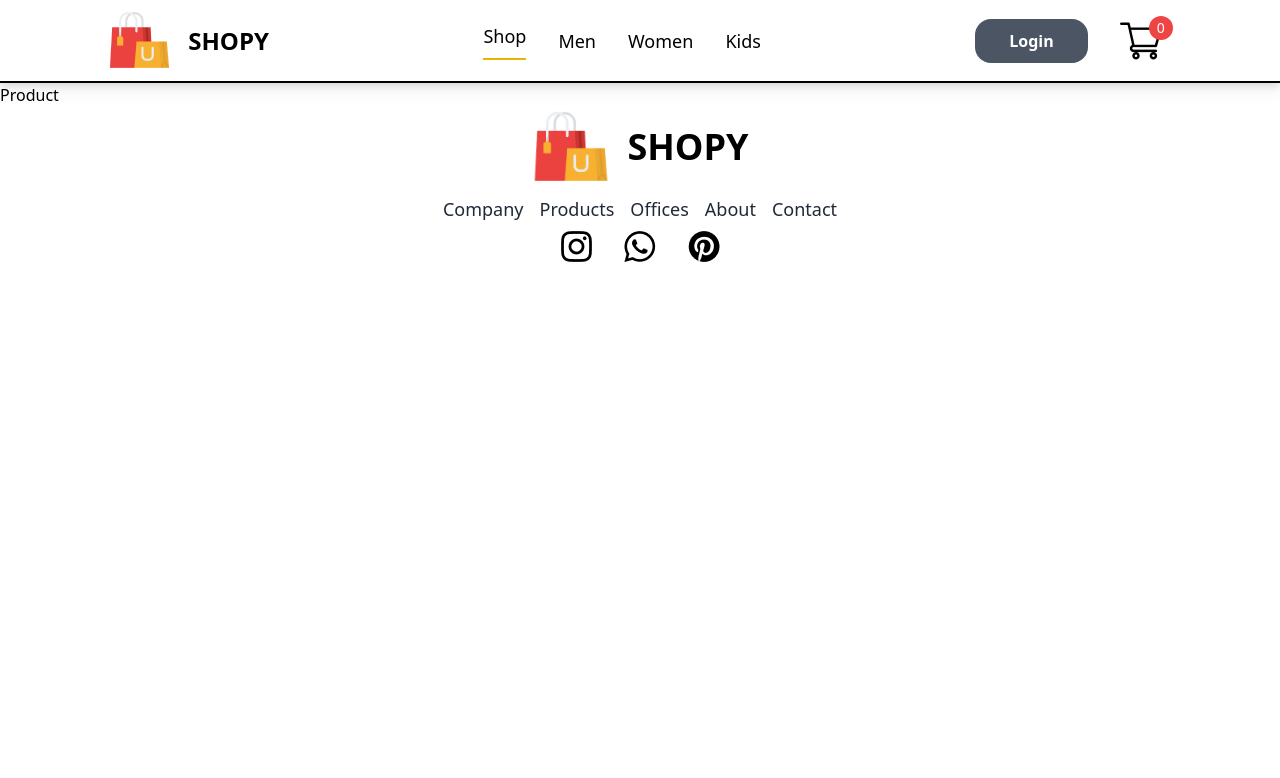
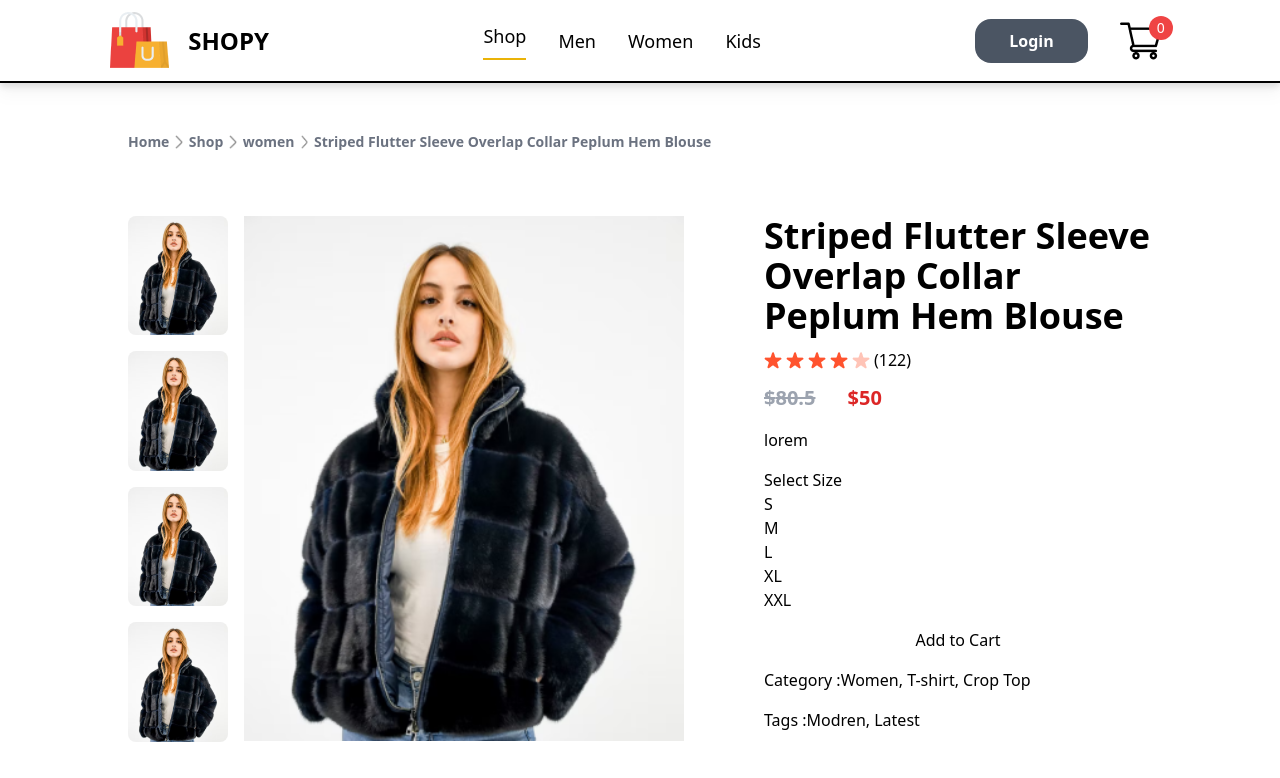
Before and after one commit to chaitugujjula00/ecommerce, a React (Create React App) app in the folder frontend/: page /product/1 in a window 1280 px wide. Shown: the top 778 px of the page. Built offline with nearby package versions, Linux system fonts and the light colour scheme.

Commit message:
half product page

```diff
--- /dev/null
+++ b/frontend/src/Components/BreadCrum.js
@@ -0,0 +1,12 @@
+import React from 'react'
+import arrow from './Assets/breadcrum_arrow.png'
+const BreadCrum = (props) => {
+  const {product} = props;
+  return (
+    <div className='flex gap-[6px] align-middle py-4 text-[14px] text-gray-500 font-bold'>
+      Home <img className='h-[14px] mt-1' src={arrow} alt=''/> Shop <img className='h-[14px] mt-1' src={arrow} alt=''/>{product.category}<img className='h-[14px] mt-1' src={arrow} alt=''/>{product.name}
+    </div>
+  )
+}
+
+export default BreadCrum
--- /dev/null
+++ b/frontend/src/Components/ProductDisplay.js
@@ -0,0 +1,56 @@
+import React from 'react'
+import star_icon from './Assets/star_icon.png'
+import star_dull_icon from './Assets/star_dull_icon.png'
+const ProductDisplay = (props) => {
+    const {product} = props;
+  return (
+    <div className='flex gap-20 mt-12'>
+        <div className='flex gap-4'>
+            <div className='flex flex-col gap-4 w-[100px]'>
+                <img className='rounded-lg transition duration-200 hover:drop-shadow-md hover:scale-105 hover:cursor-pointer' src={product.image} alt=''/>
+                <img className='rounded-lg transition duration-200 hover:drop-shadow-md hover:scale-105 hover:cursor-pointer' src={product.image} alt=''/>
+                <img className='rounded-lg transition duration-200 hover:drop-shadow-md hover:scale-105 hover:cursor-pointer' src={product.image} alt=''/>
+                <img className='rounded-lg transition duration-200 hover:drop-shadow-md hover:scale-105 hover:cursor-pointer' src={product.image} alt=''/>
+            </div>
+            <div className='w-[440px]'>
+                <img className='w-full h-auto' src={product.image} alt='' />
+            </div>
+        </div>
+
+        <div className='flex flex-col gap-4'>
+            <h1 className='text-4xl font-bold'>{product.name}</h1>
+            <div className='flex items-center gap-1 h-4'>
+                <img src={star_icon} alt='' />
+                <img src={star_icon} alt='' />
+                <img src={star_icon} alt='' />
+                <img src={star_icon} alt='' />
+                <img src={star_dull_icon} alt='' />
+                <p>(122)</p>
+            </div>
+            <div className='flex gap-8 text-xl font-bold'>
+                <div className='line-through text-gray-400'>${product.old_price}</div>
+                <div className='text-red-600'>${product.new_price}</div>
+            </div>
+
+            <div>
+                lorem
+            </div>
+            <div>
+                <h1>Select Size</h1>
+                <div>
+                    <div>S</div>
+                    <div>M</div>
+                    <div>L</div>
+                    <div>XL</div>
+                    <div>XXL</div>
+                </div>
+            </div>
+            <button>Add to Cart</button>
+            <p><span>Category :</span>Women, T-shirt, Crop Top</p>
+            <p><span>Tags :</span>Modren, Latest</p>
+        </div>
+    </div>
+  )
+}
+
+export default ProductDisplay
--- a/frontend/src/Pages/Product.js
+++ b/frontend/src/Pages/Product.js
@@ -1,8 +1,18 @@
-import React from 'react'
+import React, { useContext } from 'react'
+import BreadCrum from '../Components/BreadCrum'
+import { ShopContext } from '../Context/ShopContext'
+import { useParams } from 'react-router-dom';
+import ProductDisplay from '../Components/ProductDisplay';
 
 const Product = () => {
+  const {all_product} = useContext(ShopContext);
+  const {productId}= useParams();
+  const product = all_product.find((e)=>e.id === Number(productId))
   return (
-    <div>Product</div>
+    <div className='mx-32 my-8'>
+      <BreadCrum product={product}/>
+      <ProductDisplay product={product}/>
+    </div>
   )
 }
 
--- a/frontend/src/Pages/ShopCategory.js
+++ b/frontend/src/Pages/ShopCategory.js
@@ -2,6 +2,7 @@ import React, { useContext } from 'react'
 import { ShopContext } from '../Context/ShopContext'
 import dropdown_icon from '../Components/Assets/dropdown_icon.png'
 import Item from '../Components/Item'
+import { Link } from 'react-router-dom';
 const ShopCategory = (props) => {
   const {all_product} = useContext(ShopContext);
   return (
@@ -18,7 +19,7 @@ const ShopCategory = (props) => {
 
       <div className='grid grid-cols-4 gap-8'>
         {all_product.map(item=>(
-          props.category===item.category ? <Item item={item}/> :null
+          props.category===item.category ? <Link to={`/product/${item.id}`}> <Item item={item}/> </Link>  :null
         ))}
       </div>
 
```
